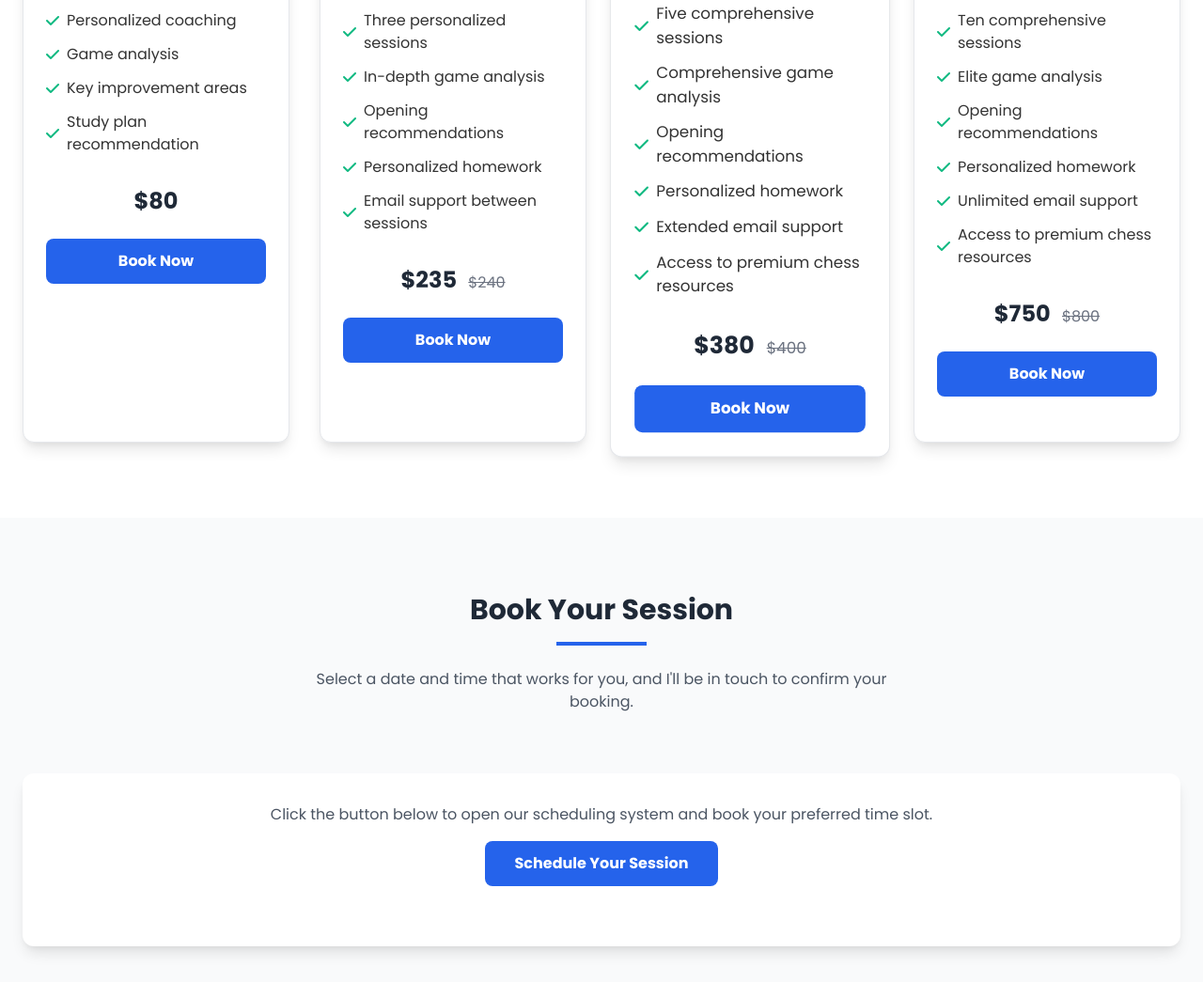
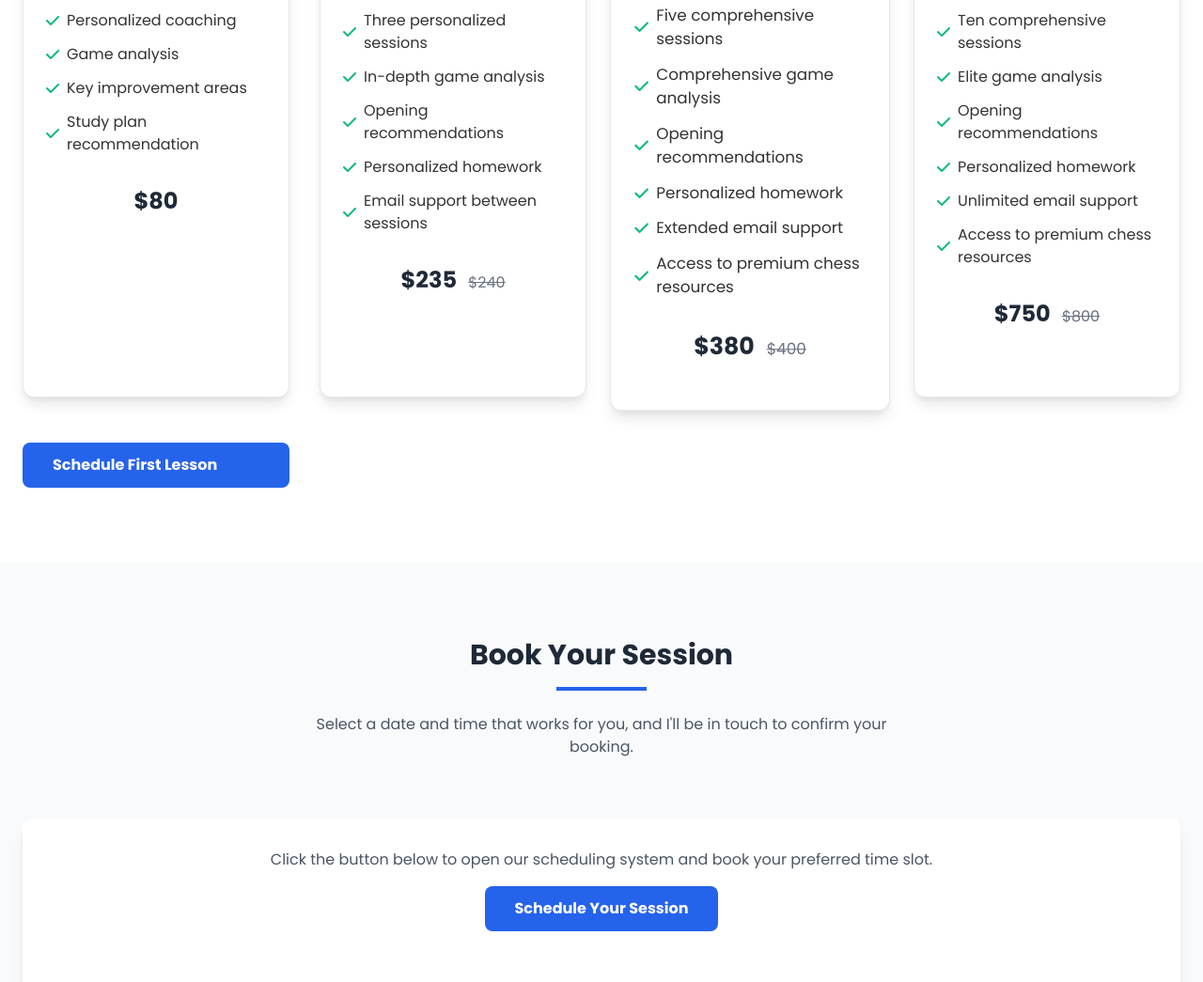
Before and after one commit to MattyDPerrine/nextlevelchesscoaching, a plain HTML site: page index.html in a window 1280 px wide. Shown: the part 2487-3532 px from the top of the page at 94% size. Drawn offline with nearby package versions, Linux system fonts and the light colour scheme.

Commit message:
Replace 'Book Now' buttons with a single 'Schedule First Lesson' button for improved user experience in index.html

```diff
--- a/index.html
+++ b/index.html
@@ -257,7 +257,6 @@
                         <div class="text-center mb-6">
                             <span class="text-2xl font-bold text-gray-800">$80</span>
                         </div>
-                        <a href="#calendar" class="block bg-blue-600 hover:bg-blue-700 text-white text-center font-bold py-3 px-4 rounded-lg transition">Book Now</a>
                     </div>
                 </div>
                 <div class="package-card bg-white rounded-xl shadow-lg overflow-hidden border border-gray-200">
@@ -295,7 +294,6 @@
                             <span class="text-2xl font-bold text-gray-800">$235</span>
                             <span class="text-gray-500 line-through ml-2">$240</span>
                         </div>
-                        <a href="#calendar" class="block bg-blue-600 hover:bg-blue-700 text-white text-center font-bold py-3 px-4 rounded-lg transition">Book Now</a>
                     </div>
                 </div>
                 <div class="package-card bg-white rounded-xl shadow-lg overflow-hidden border border-gray-200 transform scale-105">
@@ -337,7 +335,6 @@
                             <span class="text-2xl font-bold text-gray-800">$380</span>
                             <span class="text-gray-500 line-through ml-2">$400</span>
                         </div>
-                        <a href="#calendar" class="block bg-blue-600 hover:bg-blue-700 text-white text-center font-bold py-3 px-4 rounded-lg transition">Book Now</a>
                     </div>
                 </div>
                 <div class="package-card bg-white rounded-xl shadow-lg overflow-hidden border border-gray-200">
@@ -379,9 +376,9 @@
                             <span class="text-2xl font-bold text-gray-800">$750</span>
                             <span class="text-gray-500 line-through ml-2">$800</span>
                         </div>
-                        <a href="#calendar" class="block bg-blue-600 hover:bg-blue-700 text-white text-center font-bold py-3 px-4 rounded-lg transition">Book Now</a>
                     </div>
                 </div>
+                <a href="#calendar" class="mt-4 bg-blue-600 hover:bg-blue-700 text-white font-bold py-3 px-8 rounded-lg transition align-center">Schedule First Lesson</a>
             </div>
         </div>
     </section>
```
